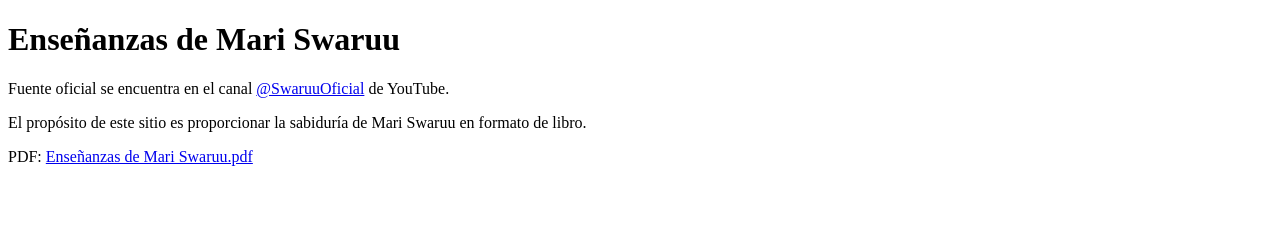
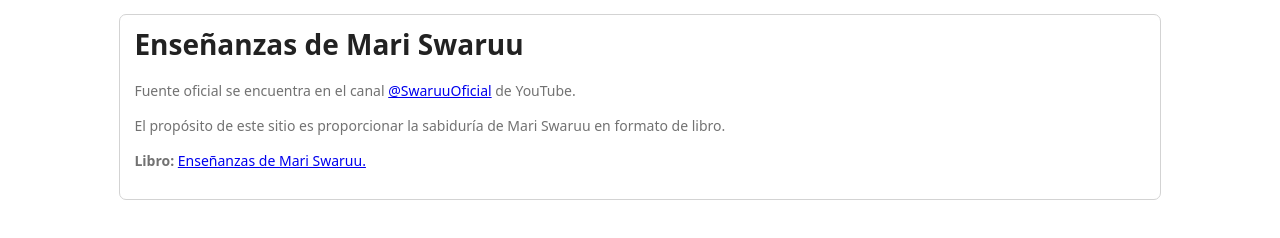
Before and after one commit to MariSwaruu/MariSwaruu.github.io, a plain HTML site: page docs/index.html in a window 1280 px wide. Drawn offline with Linux system fonts and the light colour scheme.

Commit message:
update styles

```diff
--- /dev/null
+++ b/docs/assets/index.css
@@ -0,0 +1,36 @@
+#wrapper {
+    width: 80%;
+    margin: 1em auto;
+    padding: 1em 1em;
+    border: lightgrey solid thin;
+    border-radius: 0.5em;
+    justify-content: center;
+    align-items: center;
+}
+
+section {
+}
+
+body {
+    font: 14px/1.5 "Noto Sans", "Helvetica Neue", "Helvetica", "Arial", sans-serif;
+    color: #727272;
+    font-weight: 400;
+    margin-top: 8px;
+    display: block;
+}
+
+h1 {
+    font-size: 28px;
+    line-height: 1.1;
+    color: #222;
+    margin: 0 0 20px;
+    font-weight: bold;
+}
+
+p {
+    margin: 0 0 20px;
+    margin-block-start: 1em;
+    margin-block-end: 1em;
+    margin-inline-start: 0;
+    margin-inline-end: 0;
+}
--- a/docs/index.html
+++ b/docs/index.html
@@ -3,9 +3,12 @@
 <head>
     <meta charset="UTF-8">
     <meta lang="es">
+    <link rel="stylesheet" type="text/css" media="screen" href="assets/index.css">
     <title>Mari Swaruu</title>
 </head>
 <body>
+<div id="wrapper">
+    <section>
         <h1>Enseñanzas de Mari Swaruu</h1>
 
         <p>
@@ -18,10 +21,12 @@
             El propósito de este sitio es proporcionar la sabiduría de Mari Swaruu en formato de libro.
         </p>
         <p>
-        PDF: <a
+            <b>Libro:</b> <a
                 href="https://github.com/MariSwaruu/spanish/raw/main/Enseñanzas%20de%20Mari%20Swaruu.pdf">
-            Enseñanzas de Mari Swaruu.pdf
+            Enseñanzas de Mari Swaruu.
         </a>
         </p>
+    </section>
+</div>
 </body>
 </html>
```
Lines whose indentation alone changed are shown as unchanged.
